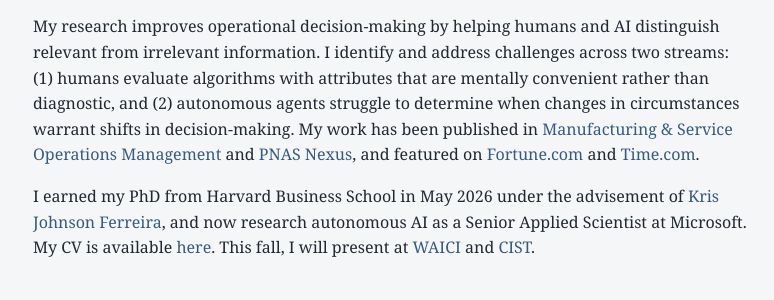
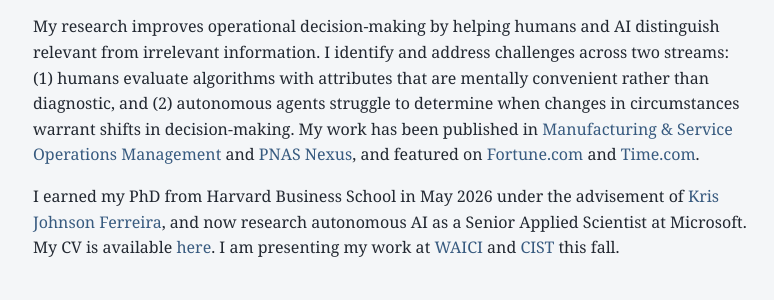
Before and after one commit to mattdisorbo/mattdisorbo.github.io, a plain HTML site: page index.html in a window 1280 px wide. Shown: the part 351-651 px from the top of the page, without its empty margins (247-1021 px from the left). Drawn offline with Linux system fonts and the light colour scheme.

Commit message:
Update index.html

```diff
--- a/index.html
+++ b/index.html
@@ -37,7 +37,7 @@
 
     <section id="bio">
       <p>My research improves operational decision-making by helping humans and AI distinguish relevant from irrelevant information. I identify and address challenges across two streams: (1) humans evaluate algorithms with attributes that are mentally convenient rather than diagnostic, and (2) autonomous agents struggle to determine when changes in circumstances warrant shifts in decision-making. My work has been published in <a href="https://pubsonline.informs.org/doi/pdf/10.1287/msom.2024.0854" target="_blank" class="journal-link">Manufacturing & Service Operations Management</a> and <a href="https://academic.oup.com/pnasnexus/article/5/5/pgag144/8684211"  class="journal-link";">PNAS Nexus</a>, and featured on <a href="https://fortune.com/2026/05/01/artificial-intelligence-genai-wall-effect-conceptualization-execution-talent-strategy/" target="_blank">Fortune.com</a> and <a href="https://time.com/charter/7315480/will-ai-make-jobs-less-specialized/" target="_blank">Time.com</a>.</p>
-      <p>I earned my PhD from Harvard Business School in May 2026 under the advisement of <a href="https://www.hbs.edu/faculty/Pages/profile.aspx?facId=773347" target="_blank">Kris Johnson Ferreira</a>, and now research autonomous AI as a  Senior Applied Scientist at Microsoft. My CV is available <a href="https://mattdisorbo.github.io/CV.pdf" target="_blank">here</a>. This fall, I will present at <a href="https://ai-conference.github.io/" target="_blank">WAICI</a> and <a href="https://cist2026.github.io/" target="_blank">CIST</a>.</p>
+      <p>I earned my PhD from Harvard Business School in May 2026 under the advisement of <a href="https://www.hbs.edu/faculty/Pages/profile.aspx?facId=773347" target="_blank">Kris Johnson Ferreira</a>, and now research autonomous AI as a  Senior Applied Scientist at Microsoft. My CV is available <a href="https://mattdisorbo.github.io/CV.pdf" target="_blank">here</a>. I am presenting my work at <a href="https://ai-conference.github.io/" target="_blank">WAICI</a> and <a href="https://cist2026.github.io/" target="_blank">CIST</a> this fall.</p>
 
     </section>
 
```
